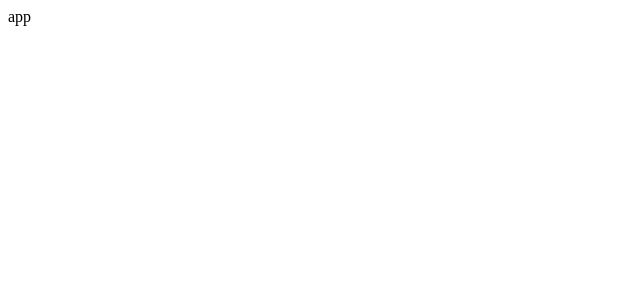
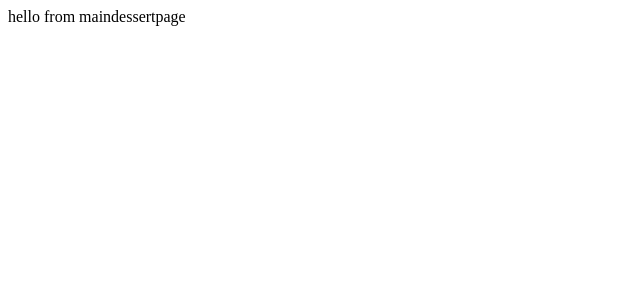
Before and after one commit to psychokot11/react-dessert-app, a React (Create React App) app: page / in a window 1280 px wide. Shown: the top 300 px of the page, without its empty margins (0-640 px from the left). Built offline with nearby package versions, Linux system fonts and the light colour scheme.

Commit message:
Added Routes

```diff
--- a/src/App.js
+++ b/src/App.js
@@ -1,7 +1,21 @@
 import { BrowserRouter as Router, Routes, Route, Link } from "react-router-dom";
+import MainDessertsPage from "./pages/MainDessertsPage";
+import NewDessertPage from "./pages/NewDessertPage";
+import ErrorPage from "./pages/ErrorPage";
+import Layout from "./components/layout/Layout";
 
 function App() {
-  return <div className="App">app</div>;
+  return (
+    <div className="App">
+      <Router>
+        <Routes>
+          <Route path="/" element={<MainDessertsPage />} />
+          <Route path="new-dessert" element={<NewDessertPage />} />
+          <Route path="*" element={<ErrorPage />} />
+        </Routes>
+      </Router>
+    </div>
+  );
 }
 
 export default App;
--- a/src/components/layout/Layout.js
+++ b/src/components/layout/Layout.js
@@ -1,4 +1,5 @@
 import classes from "./Layout.module.css";
+import MainNavbar from "./MainNavbar";
 
 function Layout() {
   return <div className="Layout"></div>;
--- a/src/pages/MainDessertsPage.js
+++ b/src/pages/MainDessertsPage.js
@@ -1,5 +1,5 @@
 function MainDessertsPage() {
-  return <div className="MainDessertsPage"></div>;
+  return <div className="MainDessertsPage">hello from maindessertpage</div>;
 }
 
 export default MainDessertsPage;
```
